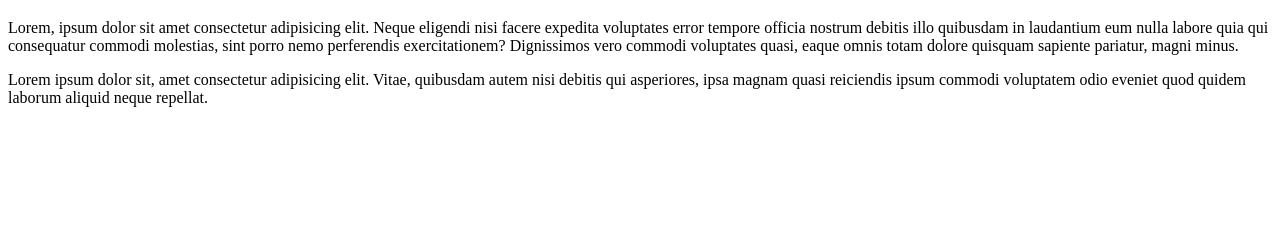
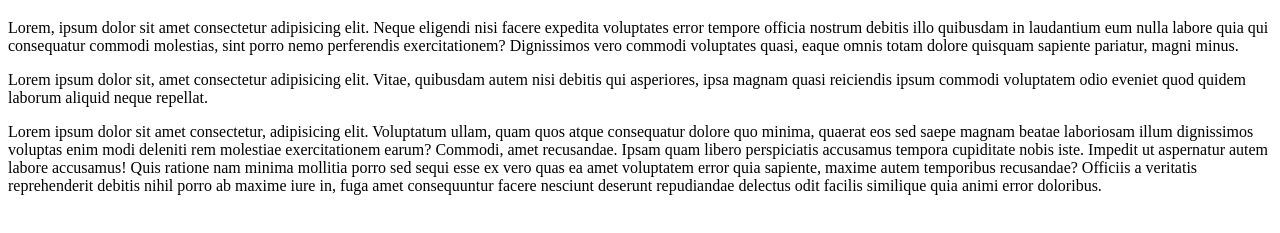
Before and after one commit to AllanLucky/learning-git, a plain HTML site: page index.html in a window 1280 px wide. Shown: the part 61-294 px from the top of the page. Drawn offline with Linux system fonts and the light colour scheme.

Commit message:
Updating the remote work

```diff
--- a/index.html
+++ b/index.html
@@ -18,6 +18,20 @@
             Lorem ipsum dolor sit, amet consectetur adipisicing elit. Vitae, quibusdam autem nisi debitis qui asperiores, ipsa magnam quasi reiciendis ipsum commodi voluptatem odio eveniet quod quidem laborum aliquid neque repellat.
 
         </p>
+        <p>
+            Lorem ipsum dolor sit amet consectetur, adipisicing elit. Voluptatum
+            ullam, quam quos atque consequatur dolore quo minima, quaerat eos
+             sed saepe magnam beatae laboriosam illum dignissimos voluptas enim
+             modi deleniti rem molestiae exercitationem earum? Commodi, amet recusandae.
+
+             Ipsam quam libero perspiciatis accusamus tempora cupiditate nobis iste.
+             Impedit ut aspernatur autem labore accusamus!
+             Quis ratione nam minima mollitia porro sed sequi esse ex vero quas ea amet
+             voluptatem error quia sapiente, maxime autem temporibus recusandae? Officiis a
+             veritatis reprehenderit debitis nihil porro ab maxime iure in,
+              fuga amet consequuntur facere nesciunt deserunt repudiandae
+             delectus odit facilis similique quia animi error doloribus.
+        </p>
     </div>
 
 </body>
```
